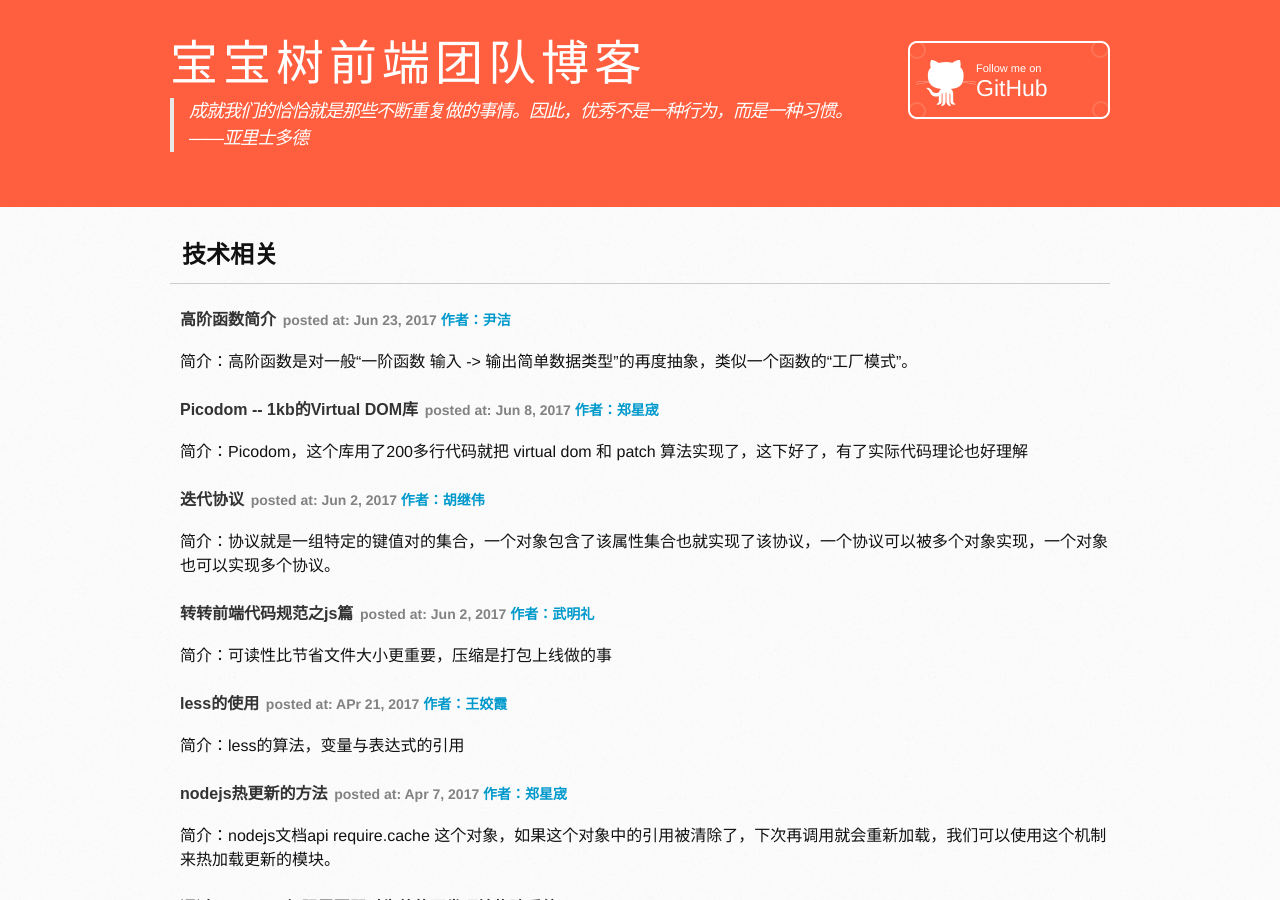
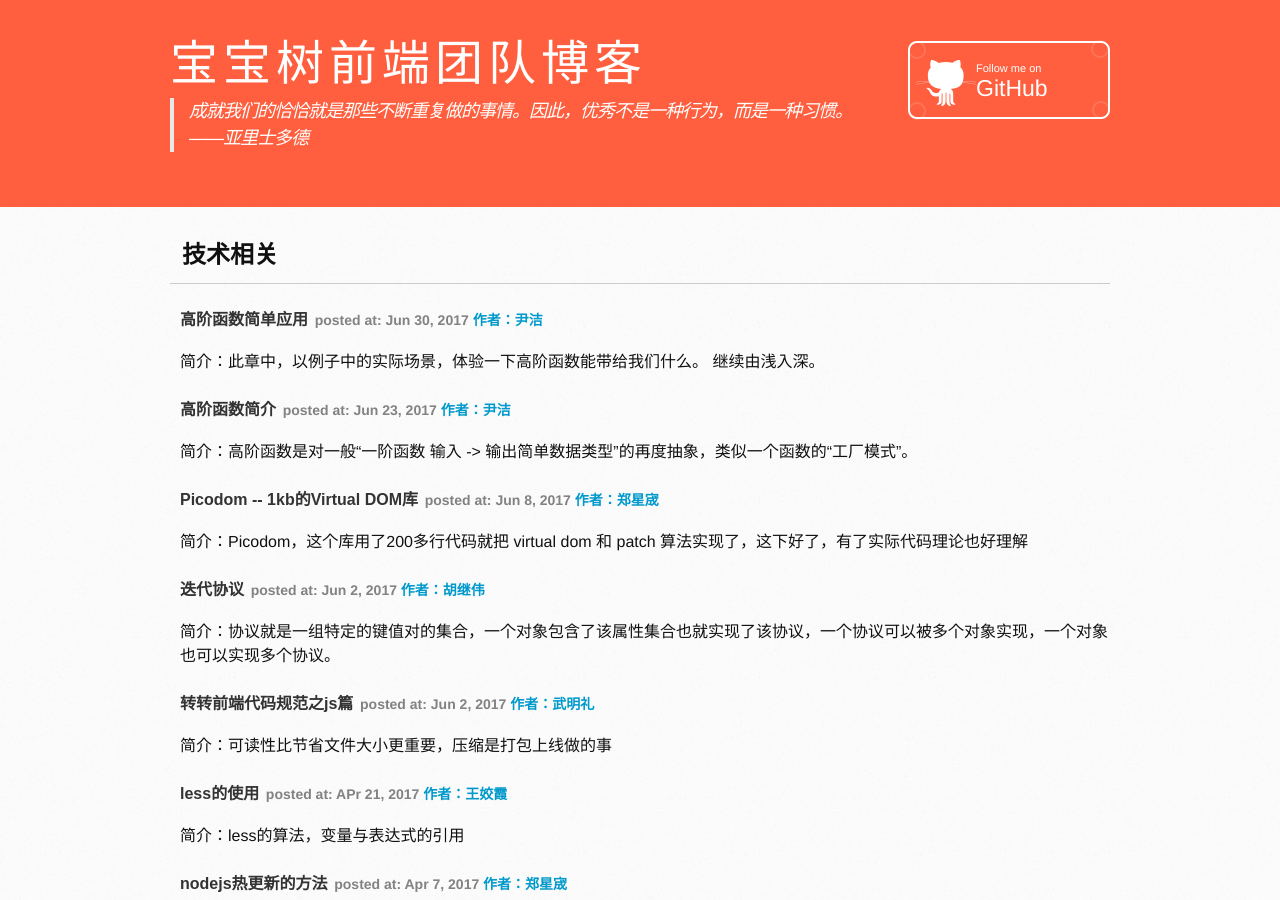
Before and after one commit to bystep15/bystep15.github.io, a Jekyll site: the page built from index.html, in a window 1280 px wide and 900 px high. Built offline with Jekyll 4.4.1, drawn with Linux system fonts in a browser that asks for light colours; the list of posts is cut into pages by our own code.

Commit message:
add blog

```diff
--- a/_data/weekly.yml
+++ b/_data/weekly.yml
@@ -1,3 +1,9 @@
+- author: 尹洁
+  title: 高阶函数简单应用
+  time: Jun 30, 2017
+  href: https://yj1438.github.io/%E6%8A%80%E6%9C%AF%E6%96%87%E7%AB%A0/2017/06/28/high_order_fn_2.html
+  description: 此章中，以例子中的实际场景，体验一下高阶函数能带给我们什么。 继续由浅入深。
+
 - author: 尹洁
   title: 高阶函数简介
   time: Jun 23, 2017
```
